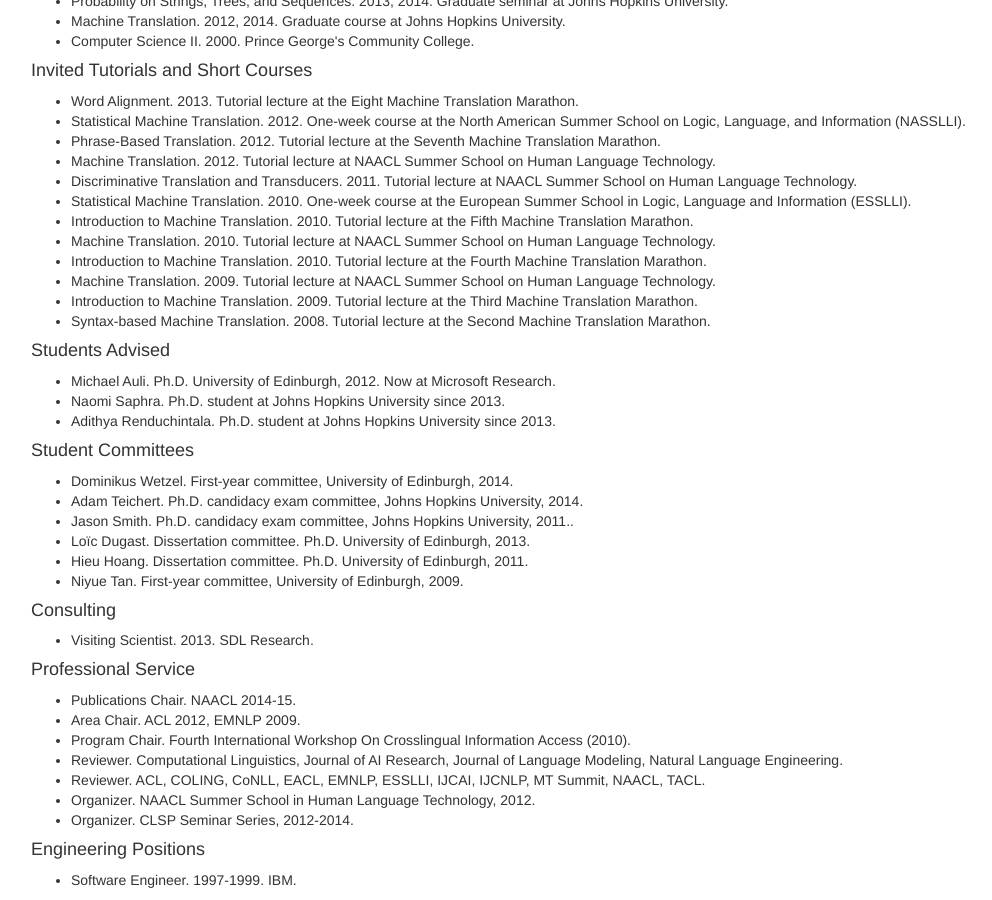
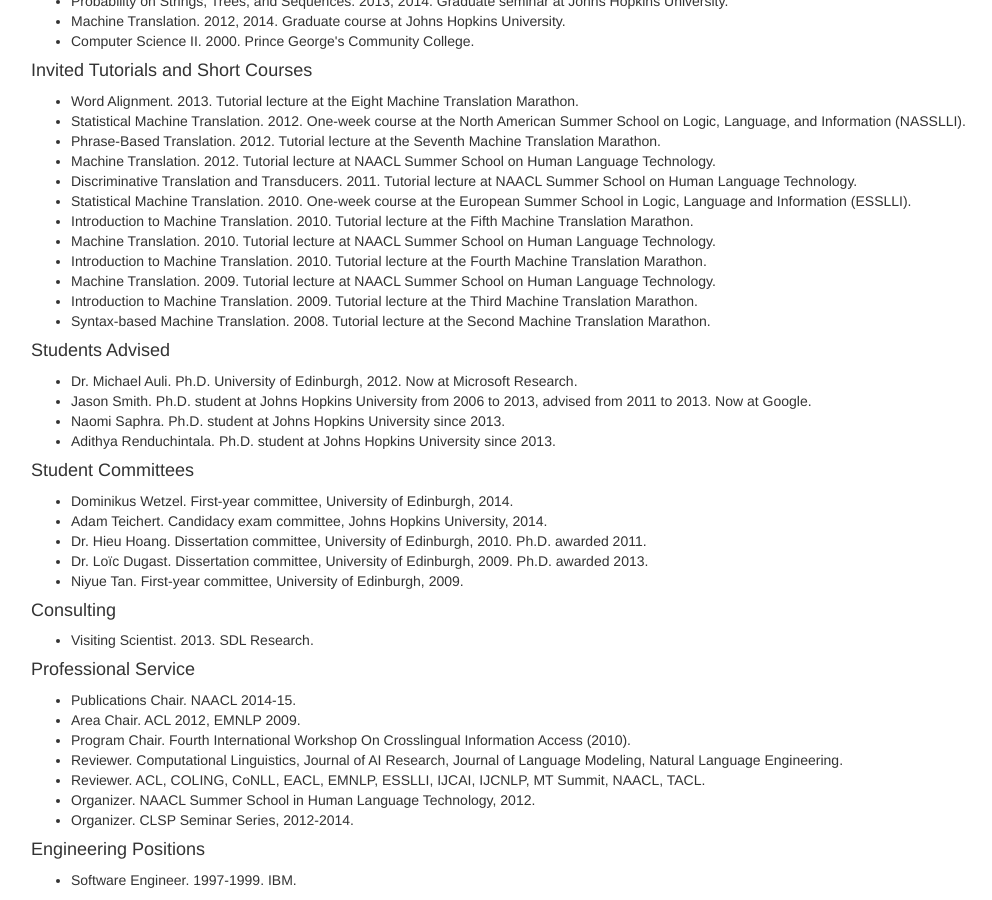
Before and after one commit to alopez/alopez.github.com, a Jekyll site: the page built from cv.html, in a window 1280 px wide and 900 px high, scrolled down 1960 px. Shown: the whole window, without its empty margins (24-1016 px from the left). Built offline with Jekyll 4.4.1, drawn with Linux system fonts in a browser that asks for light colours.

Commit message:
Add detail

```diff
--- a/cv.html
+++ b/cv.html
@@ -228,8 +228,11 @@ after-pubs:
     heading: Students Advised
     items:
       -
-        title: Michael Auli
+        title: Dr. Michael Auli
         detail: Ph.D. University of Edinburgh, 2012. Now at Microsoft Research
+      -
+        title: Jason Smith
+        detail: Ph.D. student at Johns Hopkins University from 2006 to 2013, advised from 2011 to 2013. Now at Google
       -
         title: Naomi Saphra
         detail: Ph.D. student at Johns Hopkins University since 2013
@@ -244,16 +247,13 @@ after-pubs:
         detail: First-year committee, University of Edinburgh, 2014
       -
         title: Adam Teichert
-        detail: Ph.D. candidacy exam committee, Johns Hopkins University, 2014
+        detail: Candidacy exam committee, Johns Hopkins University, 2014
       -
-        title: Jason Smith
-        detail: Ph.D. candidacy exam committee, Johns Hopkins University, 2011.
+        title: Dr. Hieu Hoang
+        detail: Dissertation committee, University of Edinburgh, 2010. Ph.D. awarded 2011
       -
-        title: Loïc Dugast
-        detail: Dissertation committee. Ph.D. University of Edinburgh, 2013
-      -
-        title: Hieu Hoang
-        detail: Dissertation committee. Ph.D. University of Edinburgh, 2011
+        title: Dr. Loïc Dugast
+        detail: Dissertation committee, University of Edinburgh, 2009. Ph.D. awarded 2013
       -
         title: Niyue Tan
         detail: First-year committee, University of Edinburgh, 2009
```
